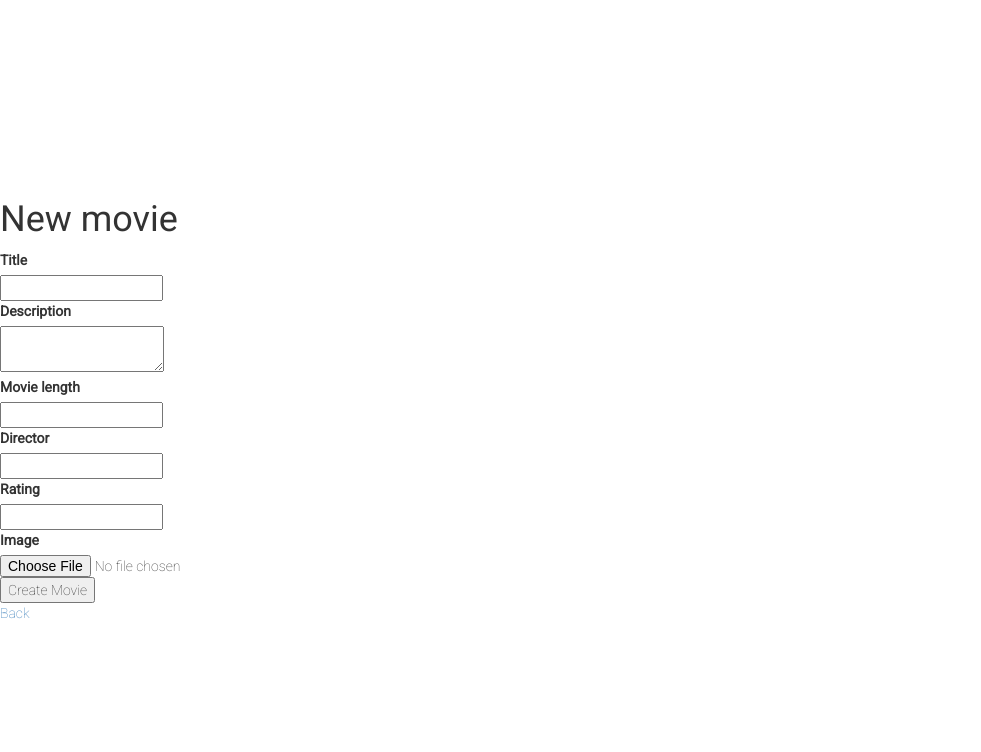
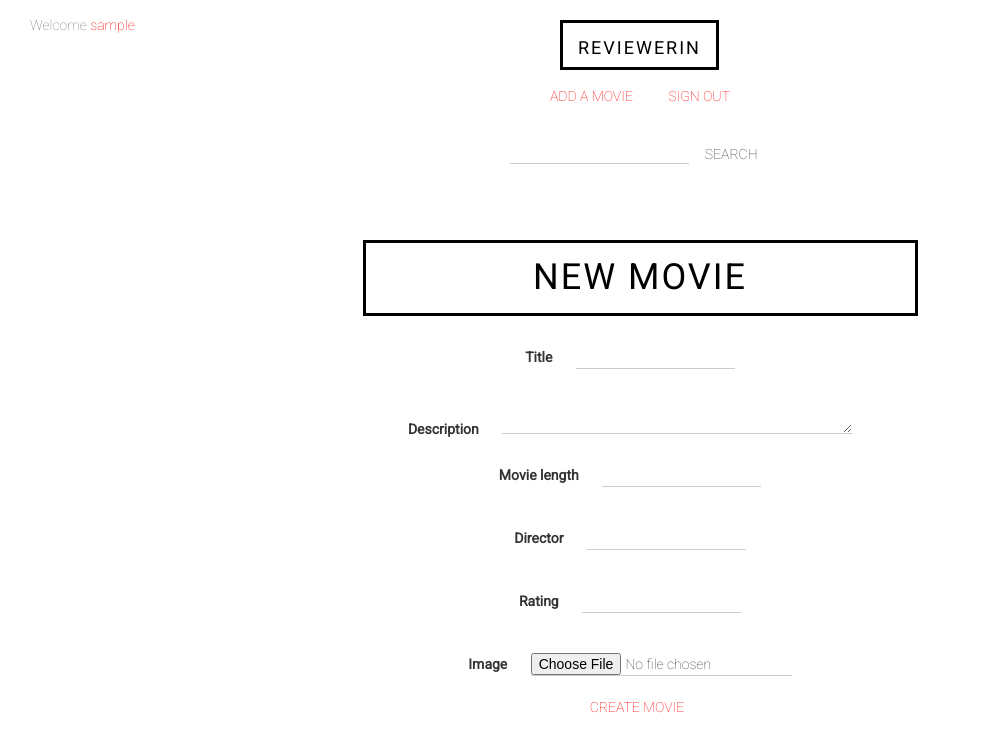
Before and after one commit to ehinson/movie_review, a Rails app: page /movies/new in a window 1280 px wide. Shown: the top 752 px of the page, without its empty margins (0-981 px from the left). Run offline with Rails 7, Linux system fonts and the light colour scheme; the visitor is signed in with stand-in values (Sample User, id 1); style sheets or scripts are compiled from the project's sources; some libraries are stand-ins or nearby versions.

Commit message:
Style and validate Sign-in, Log-in and Add movie forms

```diff
--- a/app/assets/stylesheets/application.css.scss
+++ b/app/assets/stylesheets/application.css.scss
@@ -23,7 +23,7 @@
 }
 
 .navbar {
-  background: rgba(255,255,255,1);
+  background: rgba(255,255,255,.9);
   border: none;
   border-radius: 0;
   height: 200px;
@@ -45,6 +45,7 @@
   margin-left: 0px !important;
 }
 
+.sign-up,
 .review-title,
 .navbar-default .navbar-brand,
 a.navbar-brand {
@@ -53,6 +54,7 @@ a.navbar-brand {
   text-transform: uppercase;
   letter-spacing: 2px;
   font-weight: 400;
+  padding: 15px;
 }
 
 .navbar-nav {
@@ -107,8 +112,11 @@ a.navbar-brand {
   position: absolute;
   top: 0;
 }
-a.navbar-btn {
-  margin:0;
+
+.navbar-default .navbar-nav > li > a.navbar-btn,
+.nav a.navbar-btn {
+  margin: 0;
+  color: red;
 }
 
 .navbar-form input.btn:focus,
@@ -319,3 +356,78 @@ a.movie-links:hover{
 .description {
   margin-top: 20px;
 }
+.add-review {
+  display: block;
+  margin-top: 50px;
+  width:100%;
+}
+.add-review a{
+  color: red;
+  text-transform: uppercase;
+  margin-left: 20px;
+  margin-right: 20px;
+}
+
+
+
+.field input,
+.sign-in input {
+  margin: 20px;
+  border-radius: 0;
+  border: none;
+  border-bottom: 1px solid #ccc;
+  box-shadow: none !important;
+  -webkit-box-shadow: none;
+  background: none;
+  display: inline;
+  outline: none;
+
+}
+.actions input,
+.sign-in .button {
+  background: none;
+  border: none;
+  color: red;
+  text-transform: uppercase;
+  padding-left: 0;
+  margin-left: 0;
+}
+
+#error_explanation,
+.alert {
+  background: none;
+  border: none;
+  font-family: 'Times New Roman', serif;
+  font-style: italic;
+  padding-left: 20px;
+  padding-right: 20px;
+  max-width: 500px;
+  margin: auto;
+}
+
+#error_explanation p{
+  color: darkgray;
+  text-align: center;
+}
+.alert-info {
+  color: red;
+  text-align: center;
+}
+
+ul li {
+  list-style: none;
+}
+
+.field_with_errors {
+  display: inline;
+}
+
+textarea {
+  border: none;
+  background: none;
+  border-bottom: 1px solid #ccc;
+  max-width: 500px;
+  width: 350px;
+  margin-left: 20px;
+  margin-right: 20px;
+}
--- a/app/controllers/sessions_controller.rb
+++ b/app/controllers/sessions_controller.rb
@@ -12,8 +12,8 @@ class SessionsController < ApplicationController
       redirect_to root_path
 
     else
-      flash.now[:error] = "Never forget what you are, for surely the world will not. Make it your strength. Then it can never be your weakness. Armour yourself in it, and it will never be used to hurt you. Try to remember your correct username or password."
-      render :new
+      flash[:error] = "Never forget what you are, for surely the world will not. Make it your strength. Then it can never be your weakness. Armour yourself in it, and it will never be used to hurt you....Try to remember your correct username or password."
+      redirect_to login_path
     end
   end
 
--- a/app/models/movie.rb
+++ b/app/models/movie.rb
@@ -6,4 +6,7 @@ class Movie < ActiveRecord::Base
 
   has_attached_file :image, styles: { medium: "400x600#", thumb: "100x100>" }, default_url: "/images/:style/missing.png"
   validates_attachment_content_type :image, content_type: /\Aimage\/.*\Z/
+
+  validates :title, :description, :rating, :image, presence: true
+
 end
--- a/app/models/user.rb
+++ b/app/models/user.rb
@@ -6,4 +6,8 @@ class User < ActiveRecord::Base
 
   has_attached_file :avatar, styles: { medium: "300x300>", thumb: "100x100>" }, default_url: "/images/:style/missing.png"
   validates_attachment_content_type :avatar, content_type: /\Aimage\/.*\Z/
+
+  validates :username, :password, presence: true
+  validates :username, length: {in: 2..20},uniqueness: true
+  validates :password, on: :create, length: {in: 6..15}
 end
--- a/app/views/layouts/application.html.erb
+++ b/app/views/layouts/application.html.erb
@@ -14,9 +14,7 @@
   </head>
 
   <body>
-      <%  flash.each do |name, msg|  %>
-        <%= content_tag(:div, msg, class: "alert alert-info")  %>
-      <%  end  %>
+
 
     <%= yield %>
 
--- a/app/views/movies/_form.html.erb
+++ b/app/views/movies/_form.html.erb
@@ -12,27 +11,27 @@
   <% end %>
 
   <div class="field">
-    <%= f.label :title %><br>
+    <%= f.label :title %>
     <%= f.text_field :title %>
   </div>
   <div class="field">
-    <%= f.label :description %><br>
+    <%= f.label :description %>
     <%= f.text_area :description %>
   </div>
   <div class="field">
-    <%= f.label :movie_length %><br>
+    <%= f.label :movie_length %>
     <%= f.text_field :movie_length %>
   </div>
   <div class="field">
-    <%= f.label :director %><br>
+    <%= f.label :director %>
     <%= f.text_field :director %>
   </div>
   <div class="field">
-    <%= f.label :rating %><br>
+    <%= f.label :rating %>
     <%= f.text_field :rating %>
   </div>
   <div class="field">
-    <%= f.label :image %><br>
+    <%= f.label :image %>
     <%= f.file_field :image %>
   </div>
   <div class="actions">
--- a/app/views/movies/new.html.erb
+++ b/app/views/movies/new.html.erb
@@ -1,5 +1,13 @@
-<h1>New movie</h1>
+<%= render 'layouts/navigation', title: 'Movies' %>
+
+
+<div class="container">
+<div class="row">
+  <div class="col-md-6 col-md-offset-3 text-center">
+    <h1 class="sign-up text-uppercase">New movie</h1>
 
 <%= render 'form' %>
 
-<%= link_to 'Back', movies_path %>
+</div>
+</div>
+</div>
```
Also changed, not shown: other parts of app/assets/stylesheets/application.css.scss (+34 -2 lines), other parts of app/views/movies/_form.html.erb (+0 -1 lines), app/views/movies/index.html.erb (+7 -4 lines), app/views/movies/search.html.erb (+25 -24 lines), app/views/movies/show.html.erb (+11 -9 lines), app/views/sessions/new.html.erb (+16 -5 lines), app/views/users/_form.html.erb (+2 -7 lines), app/views/users/new.html.erb (+10 -3 lines), app/assets/images/vintage-film.png (added).
